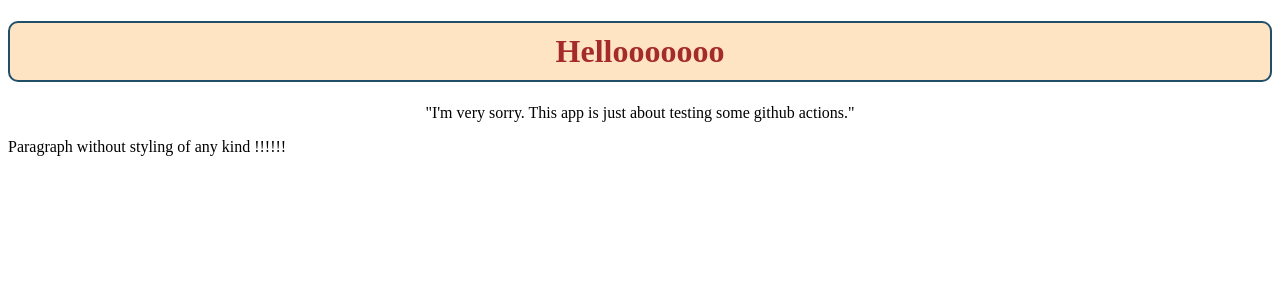
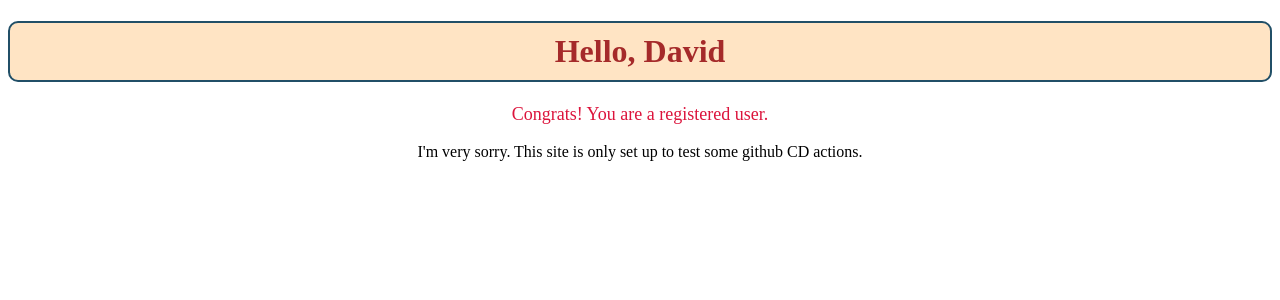
Before and after one commit to M-Isaacson/CD-Example, a Flask app: page / in a window 1280 px wide. Shown: the top 300 px of the page. Run offline with Flask 2, Linux system fonts and the light colour scheme.

Commit message:
some (final) changes

```diff
--- a/app/functions/check_name.py
+++ b/app/functions/check_name.py
@@ -1,5 +1,5 @@
 def is_valid_name(name):
-    names = ["Jan", "Piet", "Kees"]
+    names = ["Jan", "Piet", "Kees", "David"]
     if name.capitalize() in names:
         return True
     else:
--- a/app/routes.py
+++ b/app/routes.py
@@ -1,7 +1,10 @@
 from flask import render_template
 from app import app
+from app.functions import check_name
 
 
 @app.route("/")
 def index():
-    return render_template("index.html")
+    name = "David"
+    user = check_name.is_valid_name(name)
+    return render_template("index.html", name=name, user=user)
--- a/app/static/css/style.css
+++ b/app/static/css/style.css
@@ -10,3 +10,9 @@ h1 {
 .p-center {
     text-align: center;
 }
+
+.user {
+    text-align: center;
+    font-size: large;
+    color: crimson;
+}
--- a/app/templates/index.html
+++ b/app/templates/index.html
@@ -10,10 +10,18 @@
 </head>
 
 <body>
-    <h1>Hellooooooo</h1>
-    <p class="p-center">"I'm very sorry. This app is just about testing some github actions."</p>
+    <h1>Hello, {{ name }} </h1>
     <div>
-        <p>Paragraph without styling of any kind !!!!!!</p>
+        <p class="user">
+            {% if user %}
+            Congrats! You are a registered user.
+            {% else %}
+            You are most welcome as a visitor.
+            {% endif %}
+        </p>
+    </div>
+    <div>
+        <p class="p-center">I'm very sorry. This site is only set up to test some github CD actions.</p>
     </div>
 </body>
 
```
